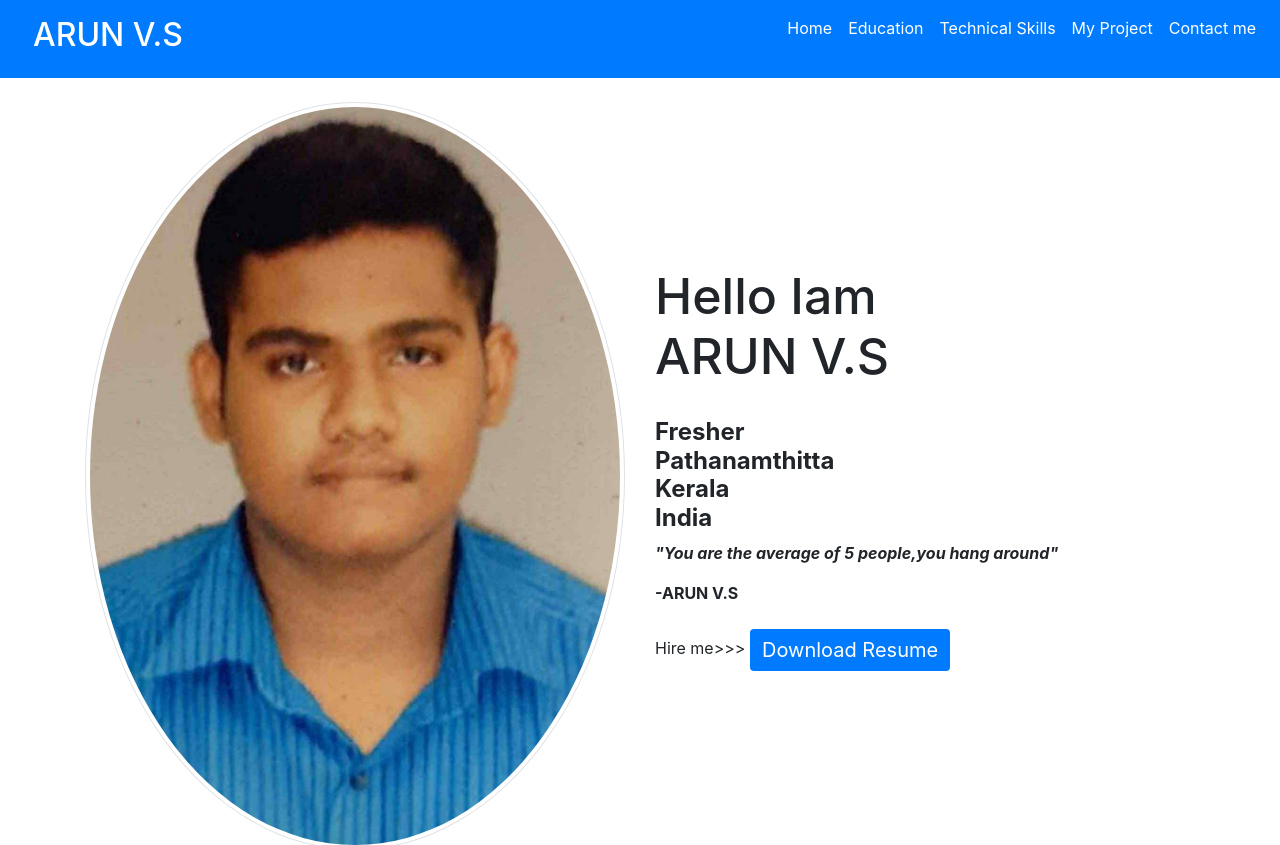
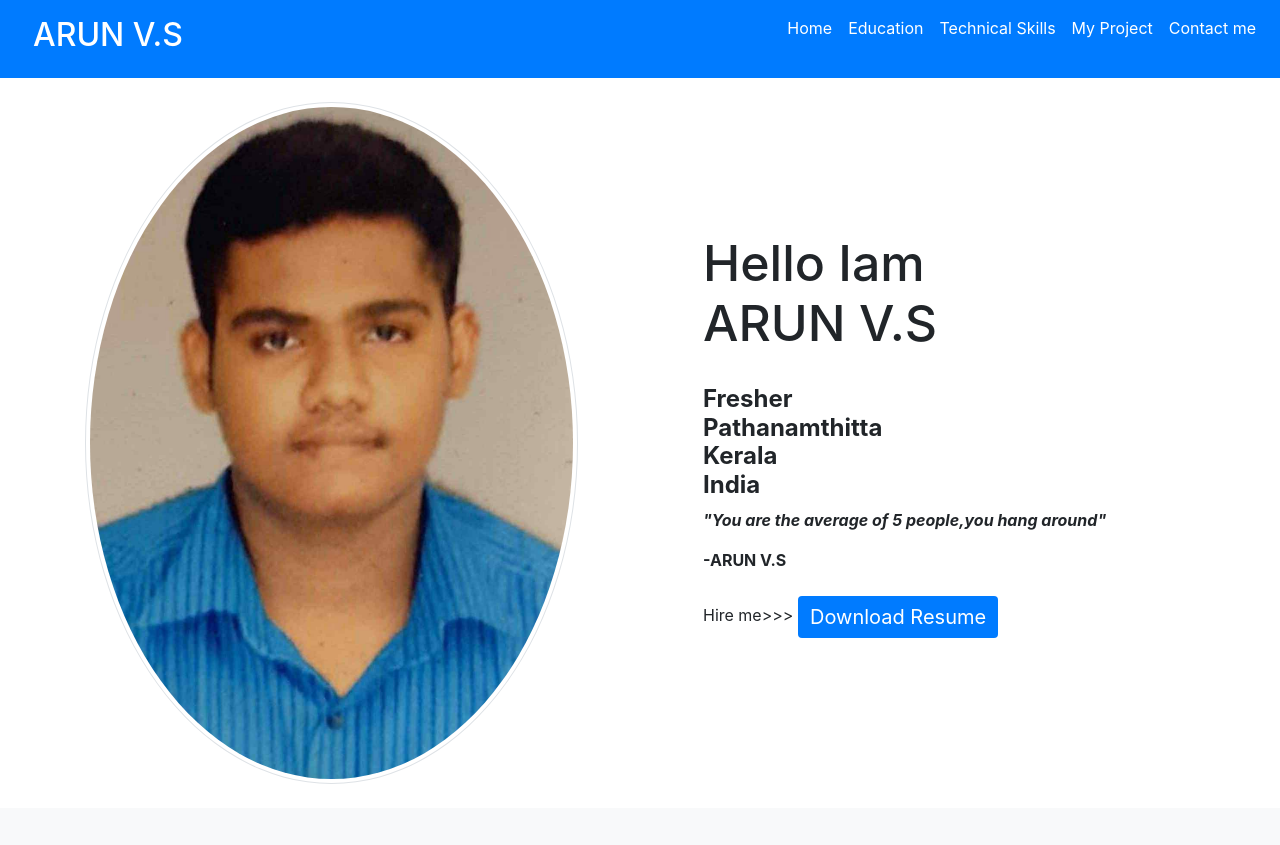
Before and after one commit to ARUNVS4898/Personal-Website, a plain HTML site: page index.html in a window 1280 px wide. Shown: the top 845 px of the page. Drawn offline with nearby package versions, Linux system fonts and the light colour scheme.

Commit message:
Update index.html

```diff
--- a/index.html
+++ b/index.html
@@ -49,15 +49,15 @@
     <div class="container">
       <div class="row align-items-center">
         <div class="col-md-6">
-          <img src="PHOTO.jpg" alt="" class="img-fluid img-thumbnail rounded-circle">
+          <img src="PHOTO.jpg" alt="" class="img-fluid img-thumbnail rounded-circle" style="height: 682px";>
         </div>
         <div class="col-md-6">
-          <h3 style="font-size: 50px;">Hello Iam  <br>ARUN<span > V.S</span></h3>
-          <h4 class="pt-4"><strong>Fresher<br>Pathanamthitta<br>Kerala<br>India</strong></h4>
-          <p><strong><i>"You are the average of 5 people,you hang around"</i></strong></p>
-          <footer><strong>-ARUN V.S</strong></footer>
+          <h3 style="font-size: 50px;" class="ml-5">Hello Iam  <br>ARUN<span > V.S</span></h3>
+          <h4 class="pt-4 ml-5"><strong>Fresher<br>Pathanamthitta<br>Kerala<br>India</strong></h4>
+          <p class="ml-5"><strong><i>"You are the average of 5 people,you hang around"</i></strong></p>
+          <footer class="ml-5"><strong>-ARUN V.S</strong></footer>
           <br>
-          <p>Hire me>>>
+          <p class="ml-5">Hire me>>>
           <a style="font-size: 20px; color: white;border: 10em;" class="btn btn-primary" href="RESUME.docx">Download Resume</a>
           </p>
         </div>
```
